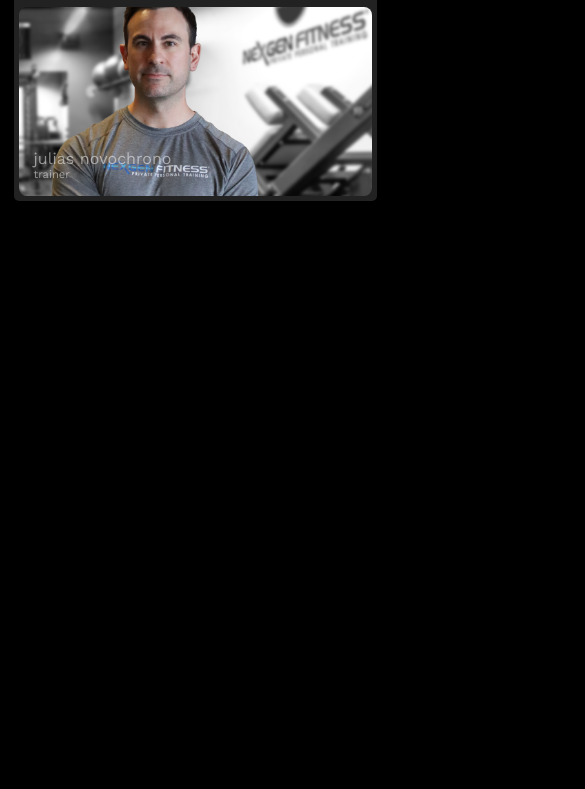
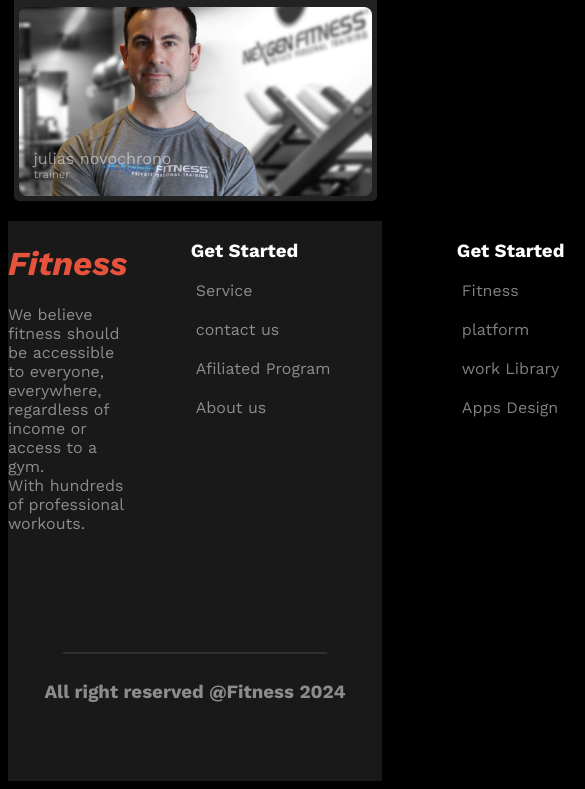
Before and after one commit to Yamlick/ph-assignment-2, a plain HTML site: page index.html in a window 390 px wide. Shown: the part 5365-6154 px from the top of the page, 585 px wide, since content can reach past the window. Before the commit the page ends 5666 px from the top, so only its background shows below. Drawn offline with nearby package versions, Linux system fonts and the light colour scheme.

Commit message:
added footer section with responsiveness

```diff
--- a/index.html
+++ b/index.html
@@ -253,9 +253,7 @@
               </div>
 
           </section>
-          <section>
-            <h3>fghjkl</h3>
-          </section>
+
 
 
 
@@ -264,7 +262,46 @@
 
     <footer>
 
-<h3>dfghjkl;</h3>
+<div class="f-container display-flex">
+    <div class="f-description">
+        <h1 class="brand text-tomato"><i>Fitness</i></h1>
+        <p class="text-s-white">We believe fitness should be accessible to everyone, <br> everywhere, regardless of income or access to a gym. <br> With hundreds of professional workouts.</p>
+
+
+    </div>
+    <div class="f-info ">
+        <div class="info-container display-flex">
+            <div class="start-1">
+                <h3 class="text-b-white">Get Started</h3>
+                <ul class="text-s-white">
+                    <li>Service</li>
+                    <li>contact us</li>
+                    <li>Afiliated Program</li>
+                    <li>About us</li>
+                </ul>
+
+            </div>
+            <div class="start-2">
+                <h3 class="text-b-white">Get Started</h3>
+                <ul class="text-s-white">
+                    <li>Fitness</li>
+                    <li>platform</li>
+                    <li>work Library</li>
+                    <li>Apps Design</li>
+                </ul>
+
+
+            </div>
+
+        </div>
+
+
+    </div>
+
+</div>
+<hr class="line">
+<h3 class="text-s-white f-last">All right reserved @Fitness 2024</h3>
+
 
 
     </footer>
--- a/styles/assignment2.css
+++ b/styles/assignment2.css
@@ -377,6 +377,46 @@ td, th{
     font-size: 0.7rem;
 }
 
+/* footer related styles  */
+footer{
+    width: 100%;
+    height: 500px;
+    background-color: #191919;
+    margin-top: 20px;
+    padding-bottom: 60px;
+    display: flex;
+    flex-direction: column;
+    justify-content: space-between;
+
+}
+.f-container{
+    width: 100%;
+    height: 489px;
+    margin: 0 auto;
+    justify-items: center;
+    justify-content: space-around;
+}
+.info-container{
+    width: 500px;
+    margin: 0 auto;
+    justify-content: space-around;
+
+}
+.f-info ul{
+    list-style: none;
+}
+.start-1 ul li, .start-2 ul li{
+    margin-bottom: 20px;
+    margin-left: -35px;
+}
+.line{
+    width: 70%;
+    border: 1px solid rgba(255, 255, 255, 0.1);
+
+}
+.f-last{
+    text-align: center;
+}
 
 
 
```
